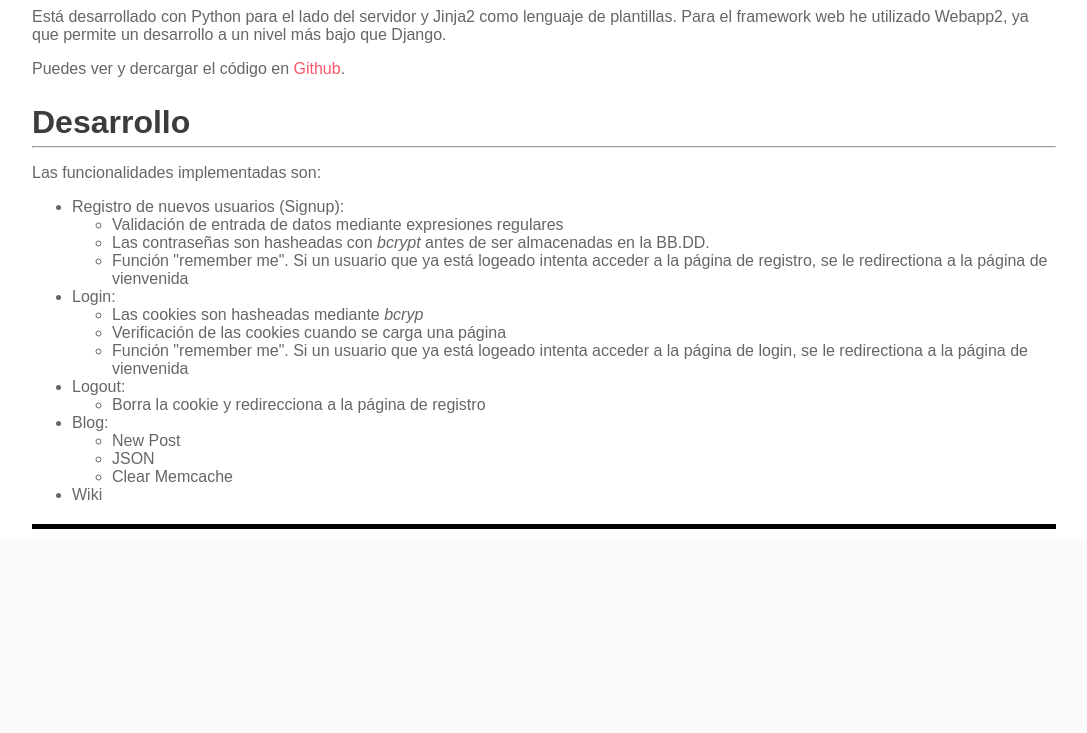
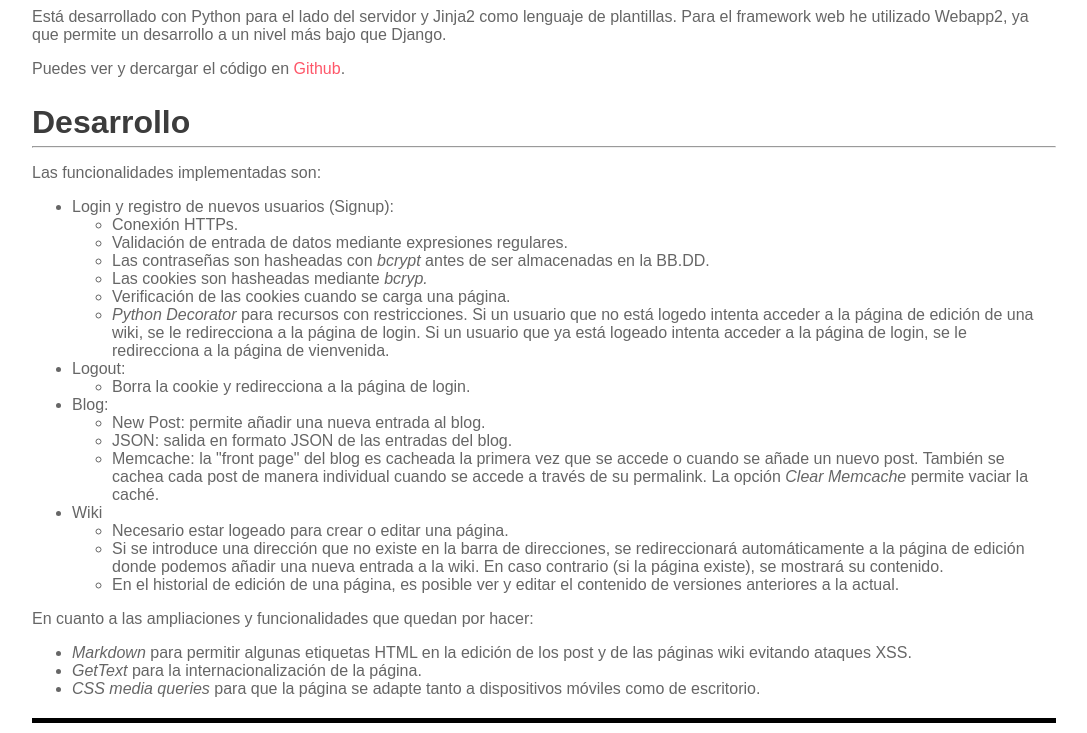
Before and after one commit to sreladio/cs253, a Python web app: template templates/index.html in a window 1280 px wide. Shown: the part 369-1102 px from the top of the page, without its empty margins (96-1183 px from the left). Before the commit the page ends 898 px from the top, so only its background shows below. Run offline with Jinja, Linux system fonts and the light colour scheme; the template is opened without the code that fills it, so the values that code supplies are empty.

Commit message:
adding more detailed project description

```diff
--- a/templates/index.html
+++ b/templates/index.html
@@ -29,29 +29,44 @@
 				Las funcionalidades implementadas son:
 			</p>
 			<ul>
-				<li>Registro de nuevos usuarios (Signup):</li>
+				<li>Login y registro de nuevos usuarios (Signup):
 					<ul>
-						<li>Validación de entrada de datos mediante expresiones regulares</li>
-						<li>Las contraseñas son hasheadas con <em>bcrypt</em> antes de ser almacenadas en la BB.DD. </li>
-						<li>Función "remember me". Si un usuario que ya está logeado intenta acceder a la página de registro, se le redirectiona a la página de vienvenida</li>
+						<li>Conexión HTTPs.</li>
+						<li>Validación de entrada de datos mediante expresiones regulares.</li>
+						<li>Las contraseñas son hasheadas con <em>bcrypt</em> antes de ser almacenadas en la BB.DD.</li>
+						<li>Las cookies son hasheadas mediante <em>bcryp.</em></li>
+						<li>Verificación de las cookies cuando se carga una página.</li>
+						<li><em>Python Decorator</em> para recursos con restricciones. Si un usuario que no está logedo intenta acceder a la página de edición de una wiki, se le redirecciona a la página de login. Si un usuario que ya está logeado intenta acceder a la página de login, se le redirecciona a la página de vienvenida.</li>
 					</ul>
-				<li>Login:</li>
+				</li>
+				<li>Logout:
 					<ul>
-						<li>Las cookies son hasheadas mediante <em>bcryp</em></li>
-						<li>Verificación de las cookies cuando se carga una página</li>
-						<li>Función "remember me". Si un usuario que ya está logeado intenta acceder a la página de login, se le redirectiona a la página de vienvenida</li>
+						<li>Borra la cookie y redirecciona a la página de login.</li>
 					</ul>
-				<li>Logout:</li>
+				</li>
+				<li>Blog:
 					<ul>
-						<li>Borra la cookie y redirecciona a la página de registro</li>
+						<li>New Post: permite añadir una nueva entrada al blog.</li>
+						<li>JSON: salida en formato JSON de las entradas del blog.</li>
+						<li>Memcache: la "front page" del blog es cacheada la primera vez que se accede o cuando se añade un nuevo post. También se cachea cada post de manera individual cuando se accede a través de su permalink. La opción <em>Clear Memcache</em> permite vaciar la caché.</li>
 					</ul>
-				<li>Blog:</li>
+				</li>
+				<li>Wiki
 					<ul>
-						<li>New Post</li>
-						<li>JSON</li>
-						<li>Clear Memcache</li>
+						<li>Necesario estar logeado para crear o editar una página.</li>
+						<li>Si se introduce una dirección que no existe en la barra de direcciones, se redireccionará automáticamente a la página de edición donde podemos añadir una nueva entrada a la wiki. En caso contrario (si la página existe), se mostrará su contenido.</li>
+						<li>En el historial de edición de una página, es posible ver y editar el contenido de versiones anteriores a la actual.</li>
 					</ul>
-				<li>Wiki</li>
+				</li>
+			</ul>
+
+			<p>
+				En cuanto a las ampliaciones y funcionalidades que quedan por hacer:
+			</p>
+			<ul>
+				<li><em>Markdown</em> para permitir algunas etiquetas HTML en la edición de los post y de las páginas wiki evitando ataques XSS.</li>
+				<li><em>GetText</em> para la internacionalización de la página.</li>
+				<li><em>CSS media queries</em> para que la página se adapte tanto a dispositivos móviles como de escritorio.</li>
 			</ul>
 		</article>
 	</section>
```
